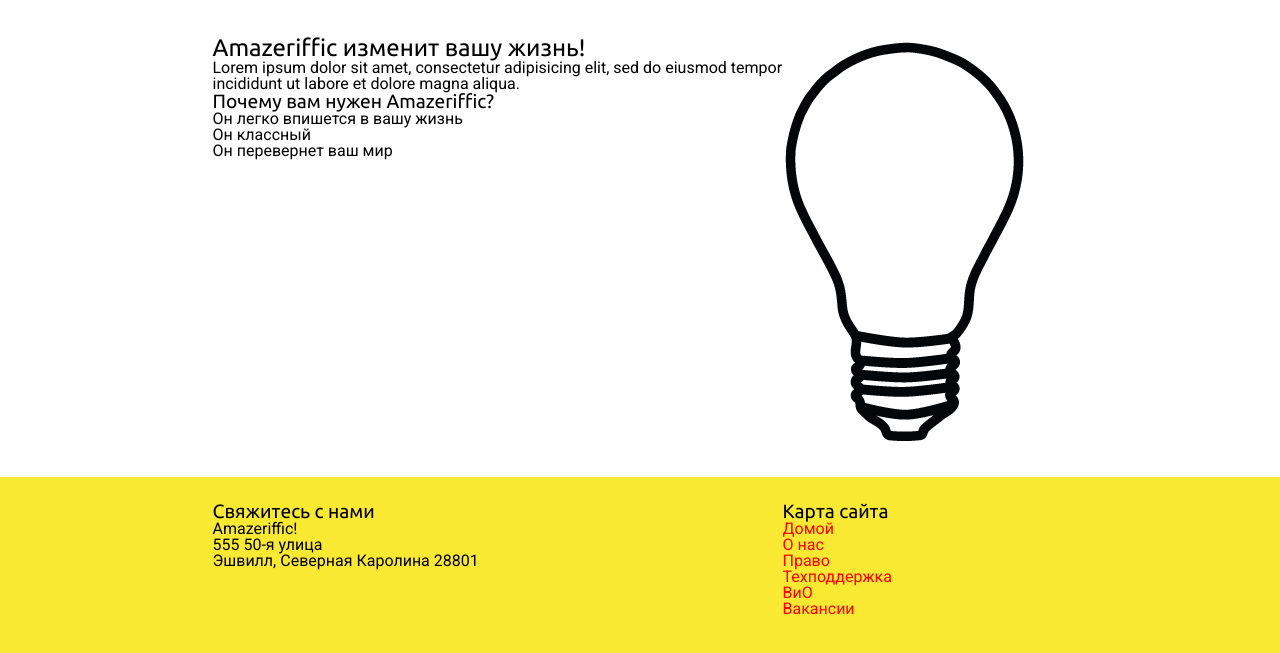
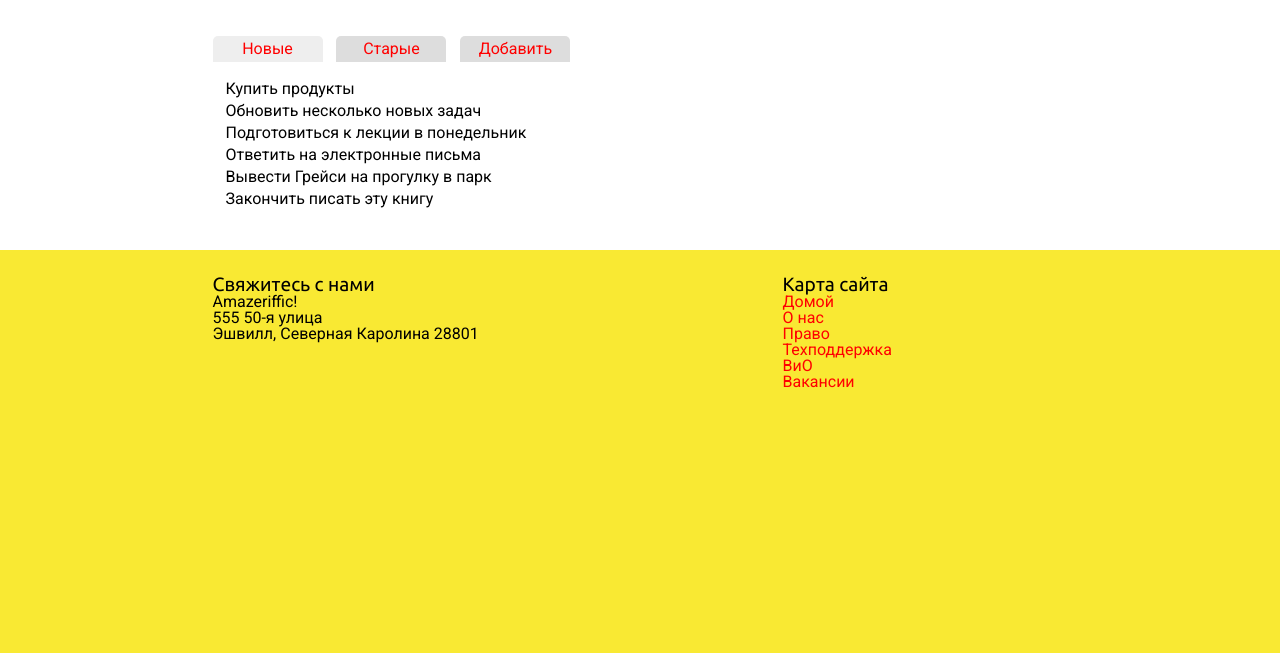
Before and after one commit to Vaskomain/Amazeriffic, a plain HTML site: page index.html in a window 1280 px wide. Shown: the part 41-694 px from the top of the page. Drawn offline with nearby package versions, Linux system fonts and the light colour scheme; a web font is replaced by a local one.

Commit message:
Вывод закладок

```diff
--- a/index.html
+++ b/index.html
@@ -1,5 +1,6 @@
 <!doctype html>
 <html>
+
 <head>
 	<title> Amazeriffic </title>
 	<link href="stylesheets/reset.css" rel="stylesheet" type="text/css">
@@ -7,6 +8,7 @@
 	<link href="http://fonts.googleapis.com/css?family=Denk+One" rel="stylesheet" type="text/css">
 	<link href="http://fonts.googleapis.com/css?family=Roboto|Ubuntu" rel="stylesheet" type="text/css">
 </head>
+
 <body>
 	<header>
 		<div class="container">
@@ -20,18 +22,26 @@
 	</header>
 	<main>
 		<div class="container">
-				<div class="main_text">
-					<h2>Amazeriffic изменит вашу жизнь!</h2>
-					<p>Lorem ipsum dolor sit amet, consectetur adipisicing elit, sed do eiusmod tempor incididunt ut labore et dolore magna aliqua.</p>
-					<h3>Почему вам нужен Amazeriffic?</h3>
-					<ul>
-						<li>Он легко впишется в вашу жизнь</li>
-						<li>Он классный</li>
-						<li>Он перевернет ваш мир</li>
-					</ul>
+			<div class="tabs">
+				<a href="">
+					<span class="active">Новые</span>
+				</a>
+				<a href="">
+					<span>Старые</span>
+				</a>
+				<a href="">
+					<span>Добавить</span>
+				</a>
 			</div>
-				<div class="min_image">
-					<img src="lightbulb.png" alt="Изображение лампочки">
+			<div class="content">
+				<!-- <ul>
+					<li>Купить продукты</li>
+					<li>Обновить несколько новых задач</li>
+					<li>Подготовиться к лекции в понедельник</li>
+					<li>Ответить на письма нанимателей в LinkedIn</li>
+					<li>Вывести Грейси на прогулку в парк</li>
+					<li>Закончить писать книгу</li>
+				</ul> -->
 			</div>
 		</div>
 	</main>
@@ -46,15 +56,30 @@
 			<div class="sitemap">
 				<h5>Карта сайта</h5>
 				<ul>
-						<li><a href="index.html">Домой</a></li>
-						<li><a href="#">О нас</a></li>
-						<li><a href="#">Право</a></li>
-						<li><a href="#">Техподдержка</a></li>
-						<li><a href="faq.html">ВиО</a></li>
-						<li><a href="#">Вакансии</a></li>
+					<li>
+						<a href="index.html">Домой</a>
+					</li>
+					<li>
+						<a href="#">О нас</a>
+					</li>
+					<li>
+						<a href="#">Право</a>
+					</li>
+					<li>
+						<a href="#">Техподдержка</a>
+					</li>
+					<li>
+						<a href="faq.html">ВиО</a>
+					</li>
+					<li>
+						<a href="#">Вакансии</a>
+					</li>
 				</ul>
 			</div>
 		</div>
 	</footer>
+	<script src="http://code.jquery.com/jquery-2.0.3.min.js"></script>
+	<script src="javascripts/app.js"></script>
 </body>
+
 </html>
--- a/javascripts/app.js
+++ b/javascripts/app.js
@@ -0,0 +1,41 @@
+var main = function () {
+    "use strict";
+    var toDos = [
+        "Закончить писать эту книгу",
+        "Вывести Грейси на прогулку в парк",
+        "Ответить на электронные письма",
+        "Подготовиться к лекции в понедельник",
+        "Обновить несколько новых задач",
+        "Купить продукты"
+    ];
+    $(".tabs a span").toArray().forEach(function (element) {
+        // создаем обработку щелчков для этого элемента
+        $(element).on("click", function () {
+            // поскольку мы используем версию элемента jQuery,
+            // нужно создать временную переменную,
+            // чтобы избежать постоянного обновления
+            var $element = $(element);
+            $(".tabs a span").removeClass("active");
+            $element.addClass("active");
+            $("main .content").empty();
+            if ($element.parent().is(":nth-child(1)")) {
+                var $content = $("<ul>");
+                for (var i = toDos.length; i >= 0;i--){
+                    $content.append($("<li>").text(toDos[i]));
+                };
+                $("main .content").append($content);
+            } else if ($element.parent().is(":nth-child(2)")) {
+                var $content = $("<ul>");
+                toDos.forEach(function (todo) {
+                    $content.append($("<li>").text(todo));
+                });
+                $("main .content").append($content);
+            } else if ($element.parent().is(":nth-child(3)")) {
+                console.log("Щелчок на третьей вкладке!");
+            }
+            return false;
+        });
+    });
+    $(".tabs a:first-child span").trigger("click");
+};
+$(document).ready(main);
--- a/stylesheets/style.css
+++ b/stylesheets/style.css
@@ -63,6 +63,24 @@ main .main_image {
     float: right;
     width: 285px;
 }
+.tabs a span {
+    display: inline-block;
+    border-radius: 5px 5px 0 0;
+    width: 100px;
+    margin-right: 10px;
+    text-align: center;
+    background: #ddd;
+    padding: 5px;
+}
+.tabs a span.active {
+    background: #eee;
+}
+.content {
+    padding: 10px;
+}
+.content li{
+    padding: 3px;
+}
 .lorem_text {
     padding-top: 10px;
     padding-bottom: 10px;
```
Lines whose indentation alone changed are shown as unchanged.
